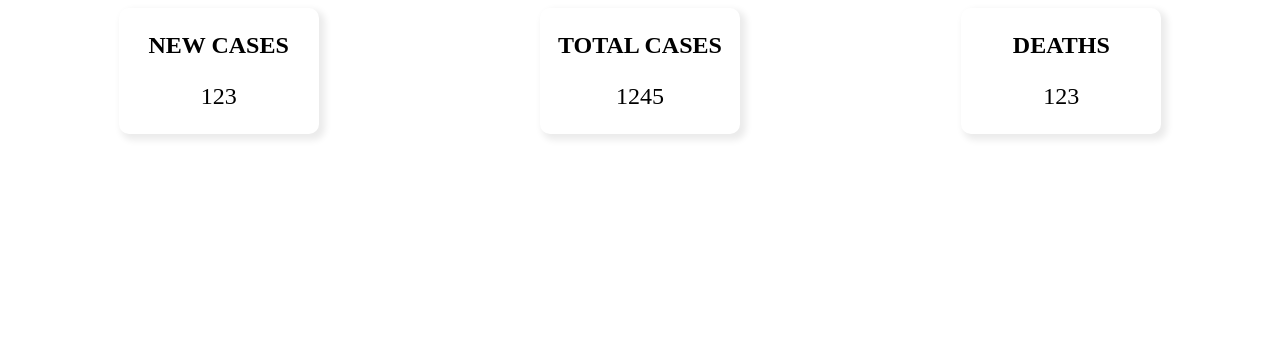
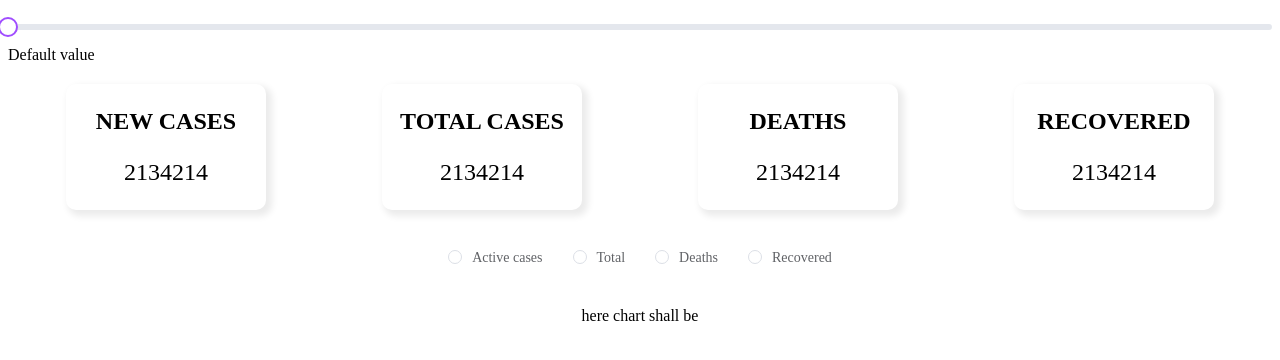
Before and after one commit to JrWoland/virus-dashboard, a Vue app: page / in a window 1280 px wide. Shown: the top 360 px of the page. Built offline with nearby package versions, Linux system fonts and the light colour scheme; no server answers.

Commit message:
Split views into components

```diff
--- a/src/App.vue
+++ b/src/App.vue
@@ -15,7 +15,7 @@ export default {
     HomeDashboard,
   },
   created() {
-    // this.initialData()
+    this.initialData()
   },
   computed: {
     ...mapGetters(['allAffectedCountries']),
@@ -23,10 +23,7 @@ export default {
   methods: {
     ...mapActions(['setAllAffectedCountries', 'setWorldStats']),
     async initialData() {
-      const affectedCountries = await CoronaVirusApi.getCasesByCountry()
       const worldStats = await CoronaVirusApi.getWorldTotalStats()
-
-      this.setAllAffectedCountries(affectedCountries)
       this.setWorldStats(worldStats)
     },
   },
--- /dev/null
+++ b/src/components/AppInfoBox.vue
@@ -0,0 +1,34 @@
+<template>
+  <div class="info-card">
+    <p class="info-card__title">{{ title }}</p>
+    <p class="info-card__value">{{ value || 2134214 }}</p>
+  </div>
+</template>
+
+<script>
+export default {
+  name: 'AppInfoBox',
+  props: {
+    value: String,
+    title: String,
+  },
+}
+</script>
+
+<style lang="scss" scoped>
+.info-card {
+  width: 200px;
+  box-shadow: 4px 4px 7px 2px rgba(0, 0, 0, 0.081);
+  border-radius: 10px;
+  text-align: center;
+  &__title {
+    font-size: 24px;
+    font-weight: bold;
+    text-transform: uppercase;
+  }
+  &__value {
+    font-size: 24px;
+    text-transform: uppercase;
+  }
+}
+</style>
--- /dev/null
+++ b/src/components/AppSlider.vue
@@ -0,0 +1,19 @@
+<template>
+  <div class="block">
+    <el-slider v-model="date"></el-slider>
+    <span class="demonstration">Default value</span>
+  </div>
+</template>
+
+<script>
+export default {
+  name: 'AppSlider',
+  data() {
+    return {
+      date: 0,
+    }
+  },
+}
+</script>
+
+<style lang="scss" scoped></style>
--- a/src/views/HomeDashboard.vue
+++ b/src/views/HomeDashboard.vue
@@ -1,49 +1,57 @@
 <template>
-  <div class="info">
-    <div class="info-card">
-      <p class="info-card__title">New cases</p>
-      <p class="info-card__value">{{ getWorldStats.new_cases }} 123</p>
+  <el-container direction="vertical">
+    <el-row>
+      <AppSlider />
+    </el-row>
+
+    <div class="stats">
+      <AppInfoBox :title="'New cases'" :value="getWorldStats.new_cases" />
+      <AppInfoBox :title="'Total cases'" :value="getWorldStats.total_cases" />
+      <AppInfoBox :title="'Deaths'" :value="getWorldStats.new_deaths" />
+      <AppInfoBox :title="'Recovered'" :value="getWorldStats.total_recovered" />
     </div>
-    <div class="info-card">
-      <p class="info-card__title">Total cases</p>
-      <p class="info-card__value">{{ getWorldStats.total_cases }} 1245</p>
+
+    <div class="stats-type">
+      <el-radio-group v-model="radio">
+        <el-radio :label="1">Active cases</el-radio>
+        <el-radio :label="2">Total</el-radio>
+        <el-radio :label="3">Deaths</el-radio>
+        <el-radio :label="4">Recovered</el-radio>
+      </el-radio-group>
     </div>
-    <div class="info-card">
-      <p class="info-card__title">Deaths</p>
-      <p class="info-card__value">{{ getWorldStats.total_deaths }} 123</p>
+    <div class="stats-type">
+      here chart shall be
     </div>
-  </div>
+  </el-container>
 </template>
 
 <script>
+import AppSlider from '../components/AppSlider'
+import AppInfoBox from '../components/AppInfoBox'
 import { mapGetters } from 'vuex'
 export default {
   name: 'HomeDashboard',
+  components: {
+    AppSlider,
+    AppInfoBox,
+  },
+  data() {
+    return {
+      radio: 0,
+    }
+  },
   computed: {
     ...mapGetters(['getWorldStats']),
   },
 }
 </script>
 
-<style lang="scss" scoped>
-.info {
+<style lang="scss">
+.stats,
+.stats-type {
   display: flex;
   justify-content: space-around;
   flex-wrap: wrap;
-}
-.info-card {
-  width: 200px;
-  box-shadow: 4px 4px 7px 2px rgba(0, 0, 0, 0.081);
-  border-radius: 10px;
-  text-align: center;
-  &__title {
-    font-size: 24px;
-    font-weight: bold;
-    text-transform: uppercase;
-  }
-  &__value {
-    font-size: 24px;
-    text-transform: uppercase;
-  }
+  margin: 20px 0;
 }
 </style>
```
